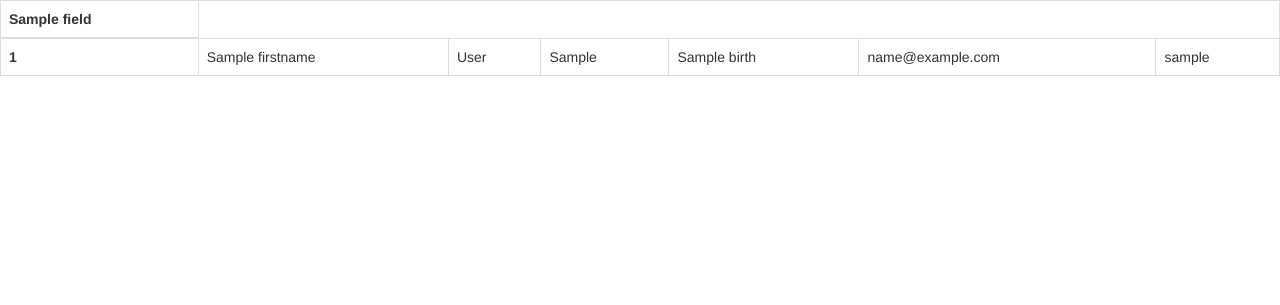
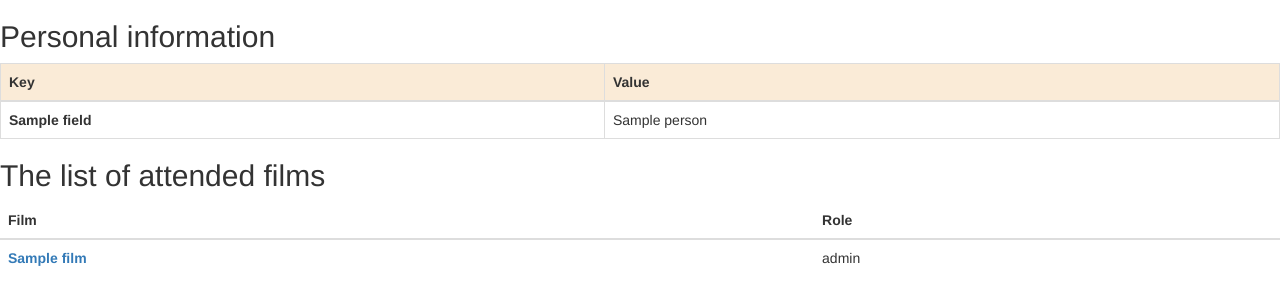
Before and after one commit to HdVsha/mipt_flask_project, a Python web app: template templates/person.html in a window 1280 px wide. Shown: the top 305 px of the page. Run offline with Jinja, Linux system fonts and the light colour scheme; the template is opened without the code that fills it: most values are stand-ins (such as "Sample title", 1, 10 or a date in 2020); some libraries are stand-ins or nearby versions.

Commit message:
Finished task

```diff
--- a/templates/person.html
+++ b/templates/person.html
@@ -2,36 +2,53 @@
 {% block title %}MIPT IMDb{% endblock %}
 
 {% block content %}
-
+<h2>
+    Personal information
+</h2>
 <table class="table table-bordered border-primary">
-  <thead>
+    <thead>
     <tr>
-
-            {% for field in person.columns() %}
-            {% if field != "password" %}
-                {% if field == "country_of_birth_id" %}
-                    <th scope="col"> country of birth </th>
-                {% else %}
-                    <th scope="col"> {{ field }} </th>
-                {% endif %}
-            {% endif %}
-            {% endfor %}
+        <th bgcolor="#faebd7"> Key </th>
+        <th bgcolor="#faebd7"> Value </th>
 
     </tr>
   </thead>
   <tbody>
+        {% for field in person.columns() %}
+            <tr>
+            {% if field != "password" %}
+                {% if field == "country_of_birth_id" %}
+                    <th scope="col"> country of birth</th>
+                    <td > {{ person.country_of_birth.name or None }} </td>
+                {% else %}
+                    <th scope="col" > {{ field }} </th>
+                    <td > {{ person[field] }} </td>  <!-- the same as getattr(foo, "bar")-->
+                {% endif %}
+            {% endif %}
+            {% endfor %}
+            </tr>
+  </tbody>
+</table>
+
+<h2>
+    The list of attended films
+</h2>
+
+<table class="table">
+    <thead>
     <tr>
-
-        <th scope="row">{{ person.uid }} </th>
-        <td> {{ person.firstname }} </td>
-        <td> {{ person.lastname }} </td>
-        <td>{{ person.country_of_birth }}</td>
-        <td>{{ person.birth }}</td>
-        <td>{{ person.email }}</td>
-        <td>{{ person.username }}</td>
-
+        <th> Film </th>
+        <th> Role </th>
 
     </tr>
+  </thead>
+  <tbody>
+        {% for role in person.films %}
+            <tr>
+                <th scope="col" > <a href="/films/{{ role.film.uid }}">{{ role.film }} </a></th>
+                <td > {{ role.role }} </td>  <!-- the same as getattr(foo, "bar")-->
+            </tr>
+        {% endfor %}
   </tbody>
 </table>
 {% endblock %}
```
Also changed, not shown: models.py (+7 -13 lines), templates/film.html (+36 -17 lines), templates/films.html (+6 -2 lines), templates/people.html (+4 -12 lines).
